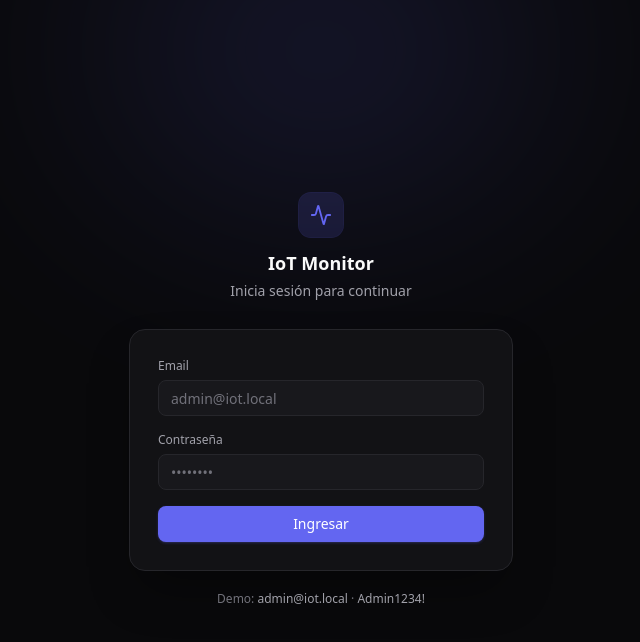
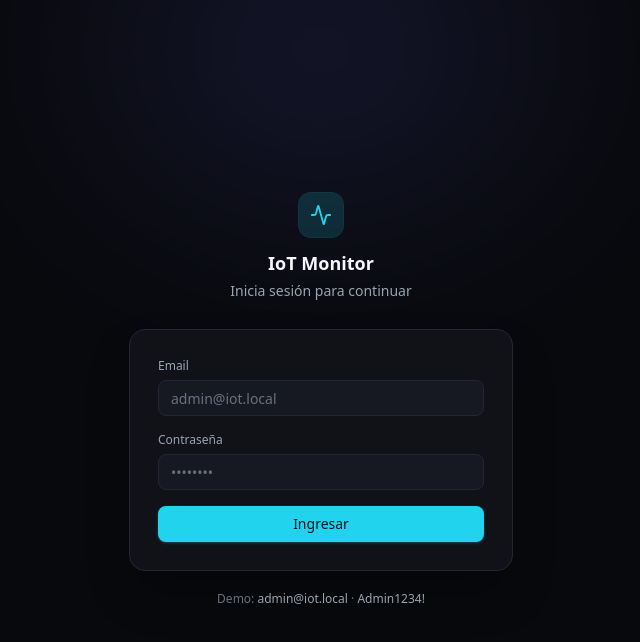
Before and after one commit to Renevc14/-ESP-IoT_Monitor, a React (Vite) app in the folder frontend/: page /login in a window 1280 px wide. Shown: the top 642 px of the page, without its empty margins (319-959 px from the left). Built offline with nearby package versions, Linux system fonts and the light colour scheme; no server answers.

Commit message:
feat(frontend): identidad telecom (acento cian, textura y animaciones)

```diff
--- a/frontend/src/index.css
+++ b/frontend/src/index.css
@@ -3,34 +3,42 @@
 @import "@fontsource-variable/jetbrains-mono";
 
 /* ─── Design tokens (Tailwind v4 @theme) ─────────────────────────────────────
-   Estética "oscuro pro" (Linear/Vercel): neutros casi-negros, acento índigo,
-   colores semánticos sobrios. Genera utilidades: bg-surface, text-muted, etc. */
+   Identidad "telecom": neutros casi-negros, acento cian/señal, textura sutil. */
 @theme {
   --font-sans: "Inter Variable", system-ui, -apple-system, sans-serif;
   --font-mono: "JetBrains Mono Variable", ui-monospace, monospace;
 
   /* Neutrals */
-  --color-background: #09090b;
-  --color-surface:    #121215;
-  --color-surface-2:  #18181c;
-  --color-line:       #26262b;
-  --color-foreground: #fafafa;
-  --color-muted:      #a1a1aa;
-  --color-faint:      #71717a;
+  --color-background: #08090c;
+  --color-surface:    #101218;
+  --color-surface-2:  #161922;
+  --color-line:       #232733;
+  --color-foreground: #f5f7fa;
+  --color-muted:      #9aa3b2;
+  --color-faint:      #69717f;
 
-  /* Accent (índigo) */
-  --color-accent:       #6366f1;
-  --color-accent-hover: #4f46e5;
-  --color-accent-foreground: #ffffff;
+  /* Accent (cian / señal telecom) */
+  --color-accent:       #22d3ee;
+  --color-accent-hover: #06b6d4;
+  --color-accent-foreground: #04181d;
 
   /* Semantic */
   --color-success: #34d399;
   --color-warning: #fbbf24;
   --color-danger:  #f87171;
-  --color-info:    #38bdf8;
+  --color-info:    #a78bfa;
 
   --radius: 0.7rem;
+
+  /* Animations */
+  --animate-fade-in:  fade-in 0.3s ease both;
+  --animate-fade-up:  fade-up 0.4s cubic-bezier(0.16, 1, 0.3, 1) both;
+  --animate-scale-in: scale-in 0.2s cubic-bezier(0.16, 1, 0.3, 1) both;
 }
+
+@keyframes fade-in  { from { opacity: 0 } to { opacity: 1 } }
+@keyframes fade-up  { from { opacity: 0; transform: translateY(10px) } to { opacity: 1; transform: none } }
+@keyframes scale-in { from { opacity: 0; transform: scale(0.97) } to { opacity: 1; transform: none } }
 
 @layer base {
   * {
@@ -39,34 +47,41 @@
     padding: 0;
   }
 
-  html {
-    color-scheme: dark;
-  }
+  html { color-scheme: dark; }
 
   body {
     font-family: var(--font-sans);
+    color: var(--color-foreground);
     background-color: var(--color-background);
-    color: var(--color-foreground);
+    /* Glow de acento + grilla de puntos sutil (textura "panel de control") */
+    background-image:
+      radial-gradient(60% 42% at 50% -8%, rgba(34, 211, 238, 0.08), transparent 70%),
+      radial-gradient(rgba(255, 255, 255, 0.035) 1px, transparent 1px);
+    background-size: 100% 100%, 22px 22px;
+    background-attachment: fixed;
     -webkit-font-smoothing: antialiased;
     text-rendering: optimizeLegibility;
   }
 
-  /* Tabular numbers for metrics */
   .tnum {
     font-variant-numeric: tabular-nums;
     font-family: var(--font-mono);
     letter-spacing: -0.01em;
   }
 
-  /* Subtle scrollbars */
   ::-webkit-scrollbar { width: 10px; height: 10px; }
-  ::-webkit-scrollbar-thumb {
-    background: #2c2c33;
-    border-radius: 9999px;
-    border: 2px solid var(--color-background);
-  }
-  ::-webkit-scrollbar-thumb:hover { background: #3a3a42; }
+  ::-webkit-scrollbar-thumb { background: #2a2f3a; border-radius: 9999px; border: 2px solid var(--color-background); }
+  ::-webkit-scrollbar-thumb:hover { background: #3a414f; }
   ::-webkit-scrollbar-track { background: transparent; }
 
   ::selection { background: color-mix(in srgb, var(--color-accent) 35%, transparent); }
+
+  /* Accesibilidad: sin animaciones si el usuario lo prefiere */
+  @media (prefers-reduced-motion: reduce) {
+    *, *::before, *::after {
+      animation-duration: 0.001ms !important;
+      animation-iteration-count: 1 !important;
+      transition-duration: 0.001ms !important;
+    }
+  }
 }
```
